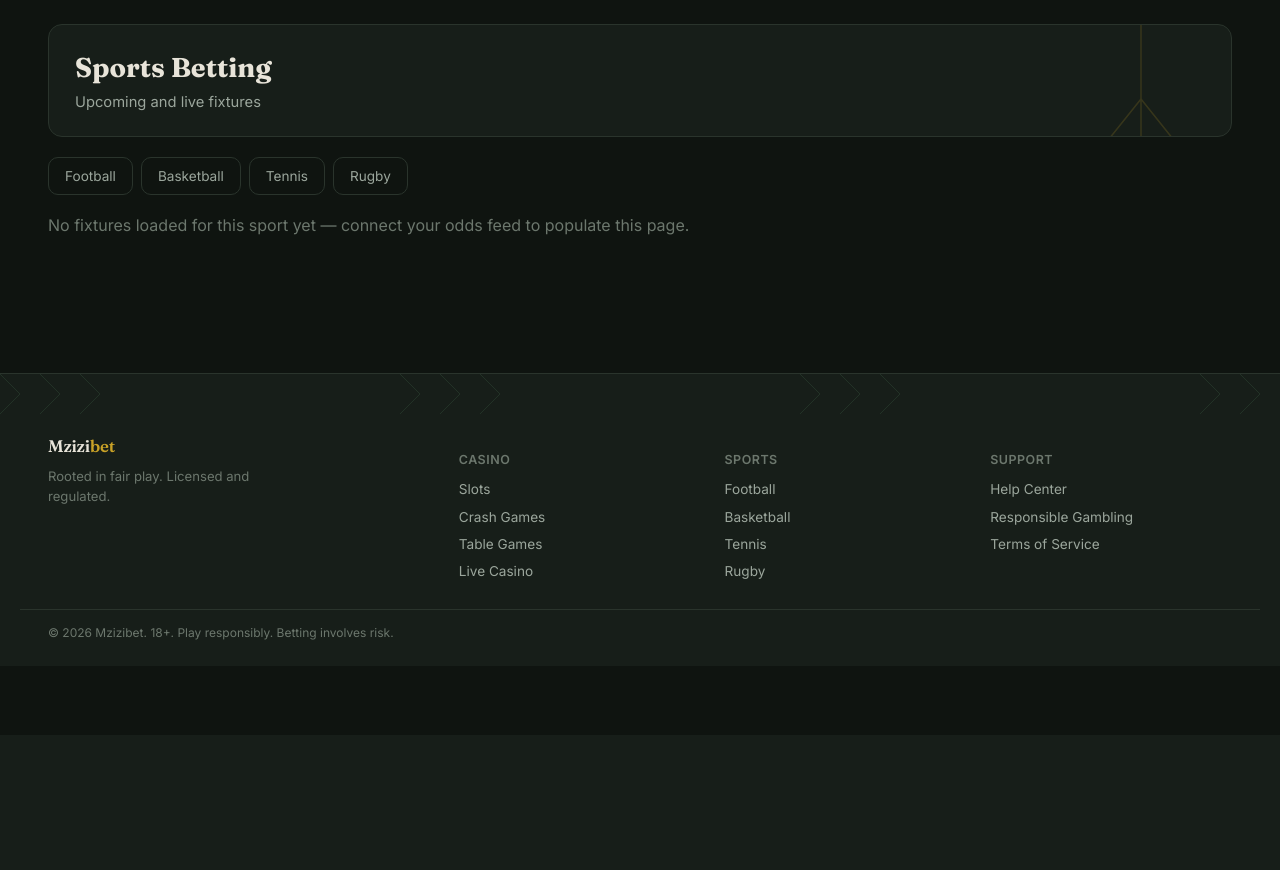
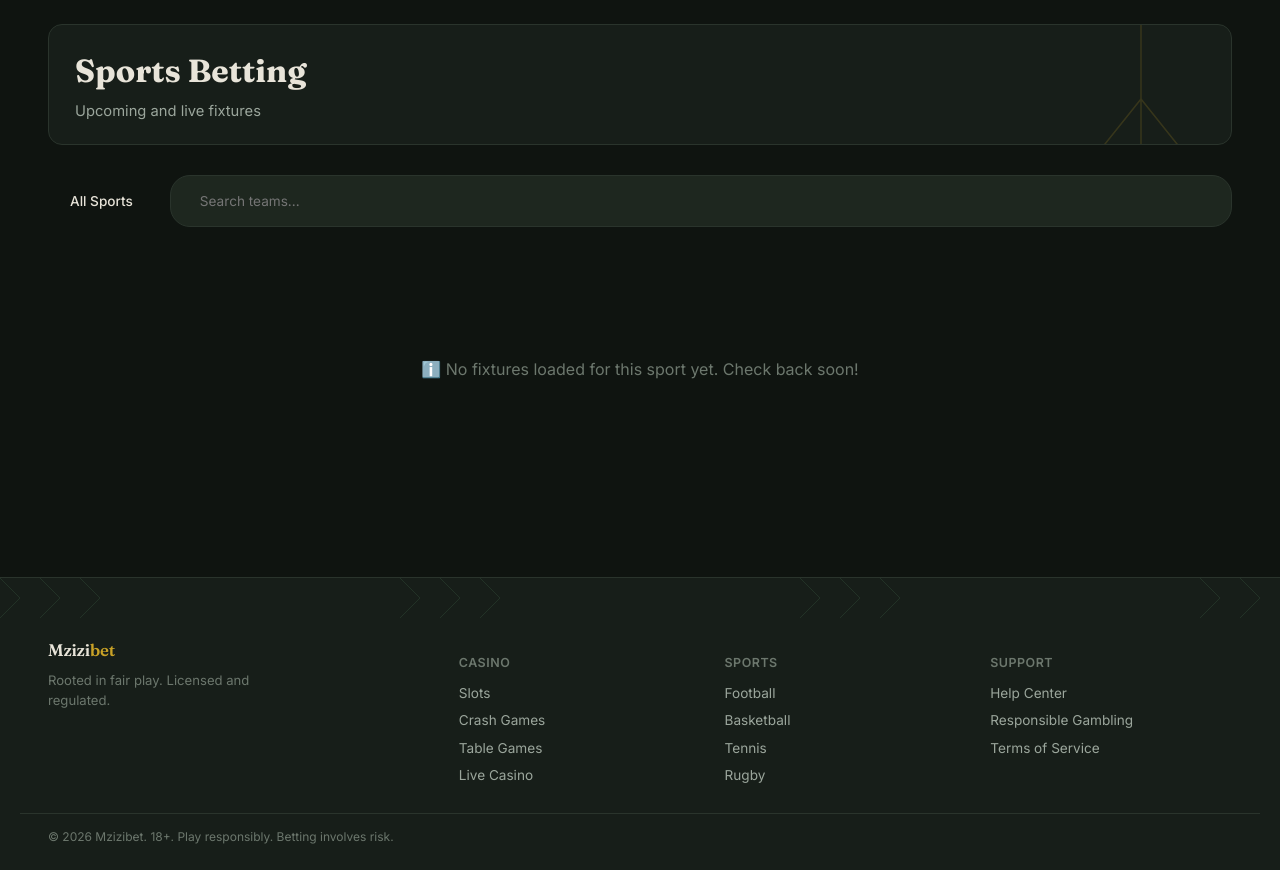
Before and after one commit to mubeakungu/mzizibet, a Flask app: template app/templates/sports_lobby.html in a window 1280 px wide. Shown: the part 65-935 px from the top of the page. Before the commit the page ends 705 px from the top, so only its background shows below. Run offline with Flask 3, Linux system fonts and the light colour scheme; the template is opened without the code that fills it, so the values that code supplies are empty; parts of the project's set-up code (start-up, migrations or seed data) failed here and were passed over.

Commit message:
Revise sports lobby for betting features and layout
Updated the title and added search functionality for sports betting. Enhanced the display of upcoming events and improved the layout of the fixtures grid.

```diff
--- a/app/templates/sports_lobby.html
+++ b/app/templates/sports_lobby.html
@@ -1,5 +1,5 @@
 {% extends "base.html" %}
-{% block title %}Sports — {{ site_name }}{% endblock %}
+{% block title %}Sports Betting — {{ site_name }}{% endblock %}
 {% block content %}
 
 <div class="lobby-header">
@@ -7,32 +7,313 @@
   <p>Upcoming and live fixtures</p>
 </div>
 
-<div class="sport-tabs">
-  {% for s in ['football', 'basketball', 'tennis', 'rugby'] %}
-  <a href="{{ url_for('sports.lobby', sport=s) }}" class="sport-tab {{ 'active' if active_sport == s }}">{{ s|capitalize }}</a>
+<div class="lobby-controls">
+  <a href="{{ url_for('sports.lobby', sport='all') }}" class="sport-tab {{ 'active' if active_sport == 'all' }}">
+    All Sports
+  </a>
+  {% for sport in sports %}
+    <a href="{{ url_for('sports.lobby', sport=sport) }}" class="sport-tab {{ 'active' if active_sport == sport }}">
+      {{ sport|capitalize }}
+    </a>
+  {% endfor %}
+
+  <form class="search-box" method="get" action="{{ url_for('sports.lobby') }}">
+    <input type="hidden" name="sport" value="{{ active_sport }}">
+    <input type="text" name="q" placeholder="Search teams..." value="{{ search }}">
+  </form>
+</div>
+
+{% if upcoming_events %}
+<div class="fixtures-grid">
+  {% for event in upcoming_events %}
+  <div class="fixture-card">
+    <div class="fixture-header">
+      <span class="sport-badge {{ event.sport }}">{{ event.sport|upper }}</span>
+      {% if event.league %}
+        <span class="league-badge">{{ event.league }}</span>
+      {% endif %}
+      <span class="event-time">{{ event.event_time.strftime('%d %b, %H:%M') }}</span>
+    </div>
+
+    <div class="matchup">
+      <div class="team home">
+        <div class="team-name">{{ event.home_team }}</div>
+        <div class="team-indicator">H</div>
+      </div>
+
+      <div class="vs-divider">
+        <span class="vs-text">vs</span>
+      </div>
+
+      <div class="team away">
+        <div class="team-name">{{ event.away_team }}</div>
+        <div class="team-indicator">A</div>
+      </div>
+    </div>
+
+    {% if event.markets %}
+    <div class="odds-container">
+      {% for market in event.markets %}
+        {% if market.selections %}
+        <div class="market">
+          {% for selection in market.selections %}
+          <a href="{{ url_for('sports.place_bet', event_id=event.id, selection_id=selection.id) }}" class="odd-btn">
+            <div class="odd-team">{{ selection.name }}</div>
+            <div class="odd-value">{{ "%.2f"|format(selection.odds) }}</div>
+          </a>
+          {% endfor %}
+        </div>
+        {% endif %}
+      {% endfor %}
+    </div>
+    {% endif %}
+
+    <a href="{{ url_for('sports.event_detail', event_id=event.id) }}" class="view-more-btn">
+      View More Markets →
+    </a>
+  </div>
   {% endfor %}
 </div>
 
-{% for event in events %}
-<div class="event-row">
-  <div>
-    <div class="event-meta">{{ event.league }} · {{ event.kickoff_at.strftime('%a %d %b, %H:%M') }}</div>
-    <div class="event-teams">{{ event.home_team }} vs {{ event.away_team }}</div>
-  </div>
-  {% set market = event.markets.first() %}
-  {% if market %}
-    {% for sel in market.selections %}
-    <button class="odds-btn">
-      <span class="odds-label">{{ sel.label }}</span>
-      {{ '%.2f'|format(sel.odds) }}
-    </button>
-    {% endfor %}
-  {% else %}
-    <span class="event-meta">Odds pending</span>
-  {% endif %}
+{% else %}
+<div class="empty-state">
+  <p style="color: var(--text-faint); font-size: 16px; margin-top: 40px;">
+    ℹ️ No fixtures loaded for this sport yet. Check back soon!
+  </p>
 </div>
-{% else %}
-<p style="color: var(--text-faint);">No fixtures loaded for this sport yet — connect your odds feed to populate this page.</p>
-{% endfor %}
+{% endif %}
 
+<style>
+.lobby-header {
+  margin-bottom: 30px;
+}
+
+.lobby-header h1 {
+  font-size: 32px;
+  margin-bottom: 5px;
+}
+
+.lobby-controls {
+  display: flex;
+  gap: 15px;
+  margin-bottom: 30px;
+  flex-wrap: wrap;
+  align-items: center;
+}
+
+.sport-tab {
+  padding: 10px 20px;
+  border: 2px solid transparent;
+  border-radius: 20px;
+  background: var(--bg-secondary);
+  color: var(--text-primary);
+  text-decoration: none;
+  font-weight: 500;
+  cursor: pointer;
+  transition: all 0.3s;
+}
+
+.sport-tab:hover {
+  border-color: var(--accent-gold);
+}
+
+.sport-tab.active {
+  background: var(--accent-gold);
+  color: #000;
+}
+
+.search-box {
+  flex: 1;
+  min-width: 200px;
+}
+
+.search-box input {
+  width: 100%;
+  padding: 10px 15px;
+  border-radius: 20px;
+  border: 1px solid var(--border-color);
+  background: var(--bg-secondary);
+  color: var(--text-primary);
+}
+
+.fixtures-grid {
+  display: grid;
+  grid-template-columns: repeat(auto-fill, minmax(350px, 1fr));
+  gap: 20px;
+  margin-bottom: 40px;
+}
+
+.fixture-card {
+  background: var(--bg-secondary);
+  border: 1px solid var(--border-color);
+  border-radius: 12px;
+  overflow: hidden;
+  transition: all 0.3s;
+  display: flex;
+  flex-direction: column;
+}
+
+.fixture-card:hover {
+  border-color: var(--accent-gold);
+  transform: translateY(-4px);
+  box-shadow: 0 8px 24px rgba(0, 0, 0, 0.3);
+}
+
+.fixture-header {
+  background: linear-gradient(135deg, rgba(255, 193, 7, 0.1), rgba(255, 193, 7, 0.05));
+  padding: 15px;
+  display: flex;
+  justify-content: space-between;
+  align-items: center;
+  gap: 10px;
+  flex-wrap: wrap;
+}
+
+.sport-badge {
+  font-size: 11px;
+  font-weight: 700;
+  padding: 4px 10px;
+  border-radius: 4px;
+  text-transform: uppercase;
+  background: rgba(255, 193, 7, 0.2);
+  color: var(--accent-gold);
+}
+
+.sport-badge.football {
+  background: rgba(52, 152, 219, 0.2);
+  color: #3498db;
+}
+
+.sport-badge.basketball {
+  background: rgba(230, 126, 34, 0.2);
+  color: #e67e22;
+}
+
+.sport-badge.tennis {
+  background: rgba(46, 204, 113, 0.2);
+  color: #2ecc71;
+}
+
+.league-badge {
+  font-size: 10px;
+  color: var(--text-faint);
+}
+
+.event-time {
+  font-size: 12px;
+  color: var(--text-faint);
+  white-space: nowrap;
+}
+
+.matchup {
+  padding: 20px 15px;
+  display: flex;
+  justify-content: space-between;
+  align-items: center;
+  gap: 10px;
+}
+
+.team {
+  flex: 1;
+  text-align: center;
+}
+
+.team-name {
+  font-size: 14px;
+  font-weight: 600;
+  margin-bottom: 5px;
+  color: var(--text-primary);
+}
+
+.team-indicator {
+  font-size: 10px;
+  color: var(--text-faint);
+  text-transform: uppercase;
+}
+
+.vs-divider {
+  width: 40px;
+  text-align: center;
+}
+
+.vs-text {
+  font-size: 12px;
+  color: var(--text-faint);
+  font-weight: 600;
+}
+
+.odds-container {
+  padding: 15px;
+  border-top: 1px solid var(--border-color);
+  flex: 1;
+}
+
+.market {
+  display: grid;
+  grid-template-columns: repeat(3, 1fr);
+  gap: 8px;
+}
+
+.odd-btn {
+  background: var(--bg-primary);
+  border: 1px solid var(--border-color);
+  border-radius: 8px;
+  padding: 10px 8px;
+  text-align: center;
+  text-decoration: none;
+  color: var(--text-primary);
+  transition: all 0.2s;
+  cursor: pointer;
+  display: flex;
+  flex-direction: column;
+  gap: 5px;
+}
+
+.odd-btn:hover {
+  background: var(--accent-gold);
+  color: #000;
+  border-color: var(--accent-gold);
+  transform: scale(1.05);
+}
+
+.odd-team {
+  font-size: 11px;
+  font-weight: 500;
+  white-space: nowrap;
+  overflow: hidden;
+  text-overflow: ellipsis;
+}
+
+.odd-value {
+  font-size: 13px;
+  font-weight: 700;
+  color: var(--accent-gold);
+}
+
+.odd-btn:hover .odd-value {
+  color: #000;
+}
+
+.view-more-btn {
+  display: block;
+  text-align: center;
+  padding: 12px;
+  background: var(--bg-primary);
+  color: var(--accent-gold);
+  text-decoration: none;
+  border-top: 1px solid var(--border-color);
+  font-size: 13px;
+  font-weight: 600;
+  transition: all 0.2s;
+}
+
+.view-more-btn:hover {
+  background: rgba(255, 193, 7, 0.1);
+}
+
+.empty-state {
+  text-align: center;
+  padding: 60px 20px;
+}
+</style>
 {% endblock %}
```
